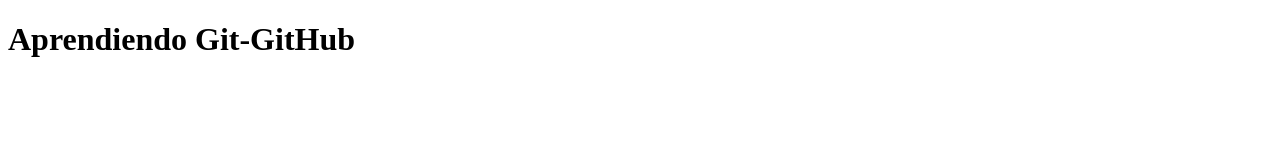
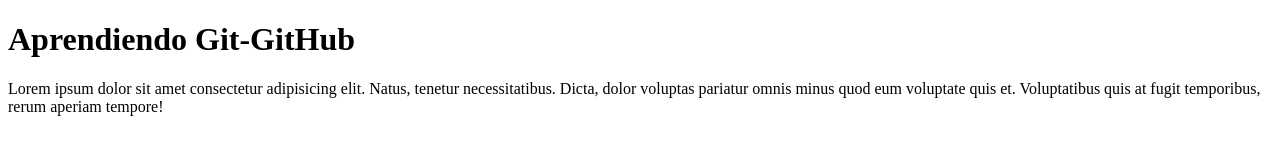
Before and after one commit to danteBenitez/tlp1-intro-git-github, a plain HTML site: page index.html in a window 1280 px wide. Drawn offline with Linux system fonts and the light colour scheme.

Commit message:
Commit with add and commit shorthand

```diff
--- a/index.html
+++ b/index.html
@@ -1,12 +1,18 @@
 <!DOCTYPE html>
 <html lang="en">
-<head>
-    <meta charset="UTF-8">
-    <meta http-equiv="X-UA-Compatible" content="IE=edge">
-    <meta name="viewport" content="width=device-width, initial-scale=1.0">
+  <head>
+    <meta charset="UTF-8" />
+    <meta http-equiv="X-UA-Compatible" content="IE=edge" />
+    <meta name="viewport" content="width=device-width, initial-scale=1.0" />
     <title>Document</title>
-</head>
-<body>
+  </head>
+  <body>
     <h1>Aprendiendo Git-GitHub</h1>
-</body>
+    <p>
+      Lorem ipsum dolor sit amet consectetur adipisicing elit. Natus, tenetur
+      necessitatibus. Dicta, dolor voluptas pariatur omnis minus quod eum
+      voluptate quis et. Voluptatibus quis at fugit temporibus, rerum aperiam
+      tempore!
+    </p>
+  </body>
 </html>
```
